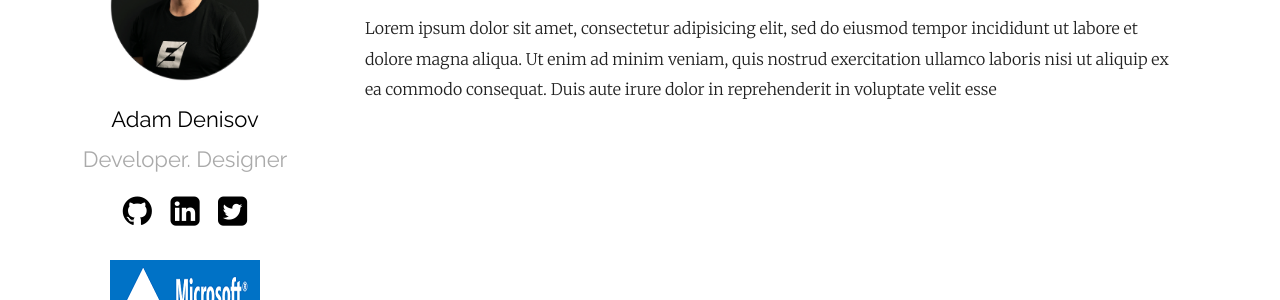
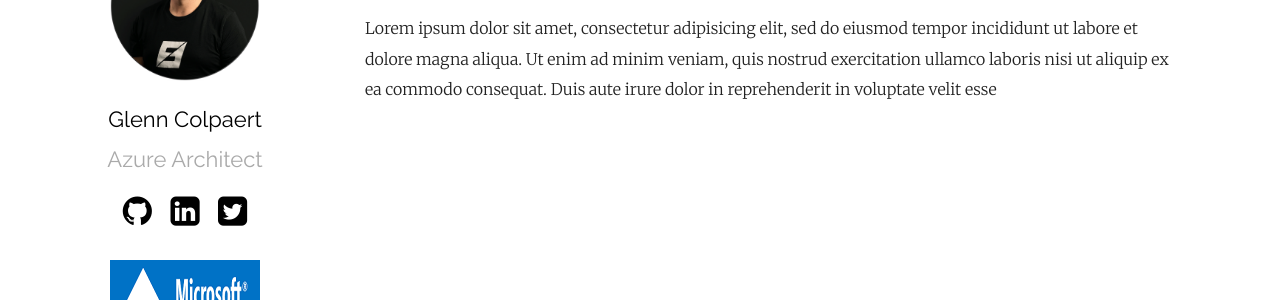
Before and after one commit to GlennColpaert/glenncolpaert.github.io, a Jekyll site: the page built from index.md, in a window 1280 px wide. Shown: the part 190-490 px from the top of the page. Built offline with Jekyll 4.4.1, drawn with Linux system fonts in a browser that asks for light colours.

Commit message:
Update configuration with correct settings

```diff
--- a/_config.yml
+++ b/_config.yml
@@ -1,5 +1,5 @@
-title: Your awesome title
-author: GitHub User
+title: Glenn Colpaert
+author: GlennColpaert
 email: your-email@domain.com
 description: > # this means to ignore newlines until "show_exerpts:"
   Write an awesome description for your new site here. You can edit this
@@ -12,16 +12,16 @@ show_excerpts: true # set to true to show excerpts on the homepage
 sass:
   sass_dir: _sass
 plainwhite:
-  name: Adam Denisov
-  tagline: Developer. Designer
+  name: Glenn Colpaert
+  tagline: Azure Architect
   date_format: "%b %-d, %Y"
   sitemap: true # set to true to generate sitemap.xml content
 
   # generate social links in footer
   social_links:
-    twitter: thelehhman
-    github:  thelehhman
-    linkedIn: in/thelehhman
+    twitter: GlennColpaert
+    github:  GlennColpaert
+    linkedIn: in/GlennColpaert
     rss: rss
     # dribbble: jekyll
     # facebook: jekyll
@@ -48,6 +48,12 @@ plainwhite:
 #header_pages:
 # - about.md
 
+navigation:
+    - title: Home
+      url: "/"
+    - title: About
+      url: "/"
+
 # Build settings
 theme: plainwhite
 
```
